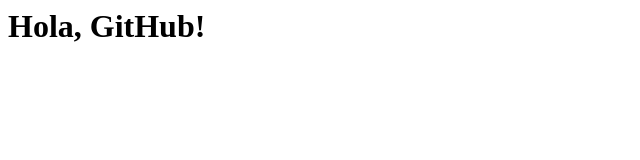
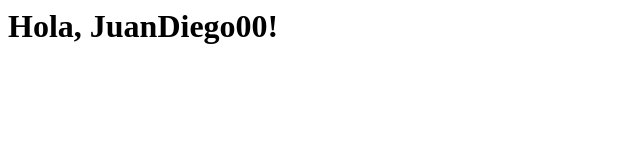
Before and after one commit to uknJuanDiego00/prueba_github, a plain HTML site: page index.html in a window 1280 px wide. Shown: the whole page, without its empty margins (0-640 px from the left). Drawn offline with Linux system fonts and the light colour scheme.

Commit message:
Change greeting from 'GitHub' to 'JuanDiego00'

```diff
--- a/index.html
+++ b/index.html
@@ -1 +1 @@
-<h1>Hola, GitHub!</h1>
+<h1>Hola, JuanDiego00!</h1>
```
